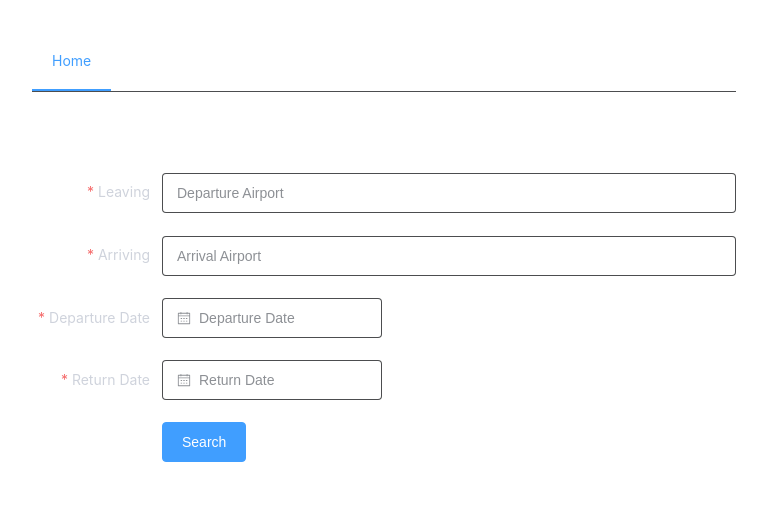
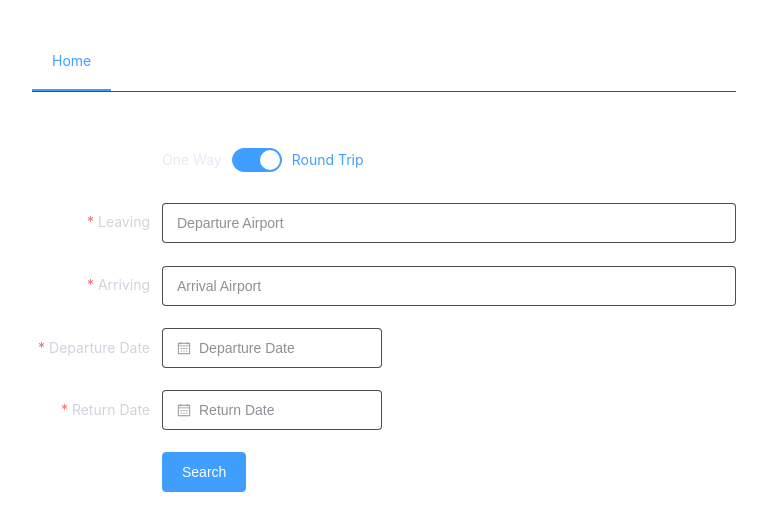
Before and after one commit to UTSCC09/project-frontend-frauds, a Vue app in the folder frontend/: page / in a window 1280 px wide. Shown: the top 530 px of the page, without its empty margins (256-1023 px from the left). Built offline with nearby package versions, Linux system fonts and the light colour scheme.

Commit message:
feat: roundtrip/oneway trip form

```diff
--- a/frontend/src/App.vue
+++ b/frontend/src/App.vue
@@ -45,7 +45,7 @@ a,
   #app {
     display: flex;
     flex-direction: column;
-    gap: 10vh;
+    gap: 3rem;
   }
 }
 </style>
--- a/frontend/src/components/FlightSearch.vue
+++ b/frontend/src/components/FlightSearch.vue
@@ -9,6 +9,7 @@ const form = reactive({
   arrivalAirport: "",
   departureDate: "",
   returnDate: "",
+  roundTrip: true,
 });
 
 const rules = reactive({
@@ -35,7 +36,7 @@ const rules = reactive({
   ],
   returnDate: [
     {
-      required: true,
+      required: form.roundTrip,
       message: "Please enter Return Date",
       trigger: "change",
     },
@@ -60,6 +61,14 @@ const onSubmit = async (formElement) => {
     label-width="130px"
     size="large"
   >
+    <el-form-item>
+      <el-switch
+        v-model="form.roundTrip"
+        class="mb-2"
+        active-text="Round Trip"
+        inactive-text="One Way"
+      />
+    </el-form-item>
     <el-form-item label="Leaving" prop="departureAirport">
       <el-autocomplete
         style="width: 100%"
@@ -84,7 +93,7 @@ const onSubmit = async (formElement) => {
         placeholder="Departure Date"
       />
     </el-form-item>
-    <el-form-item label="Return Date" prop="returnDate">
+    <el-form-item v-if="form.roundTrip" label="Return Date" prop="returnDate">
       <el-date-picker
         v-model="form.returnDate"
         type="date"
```
